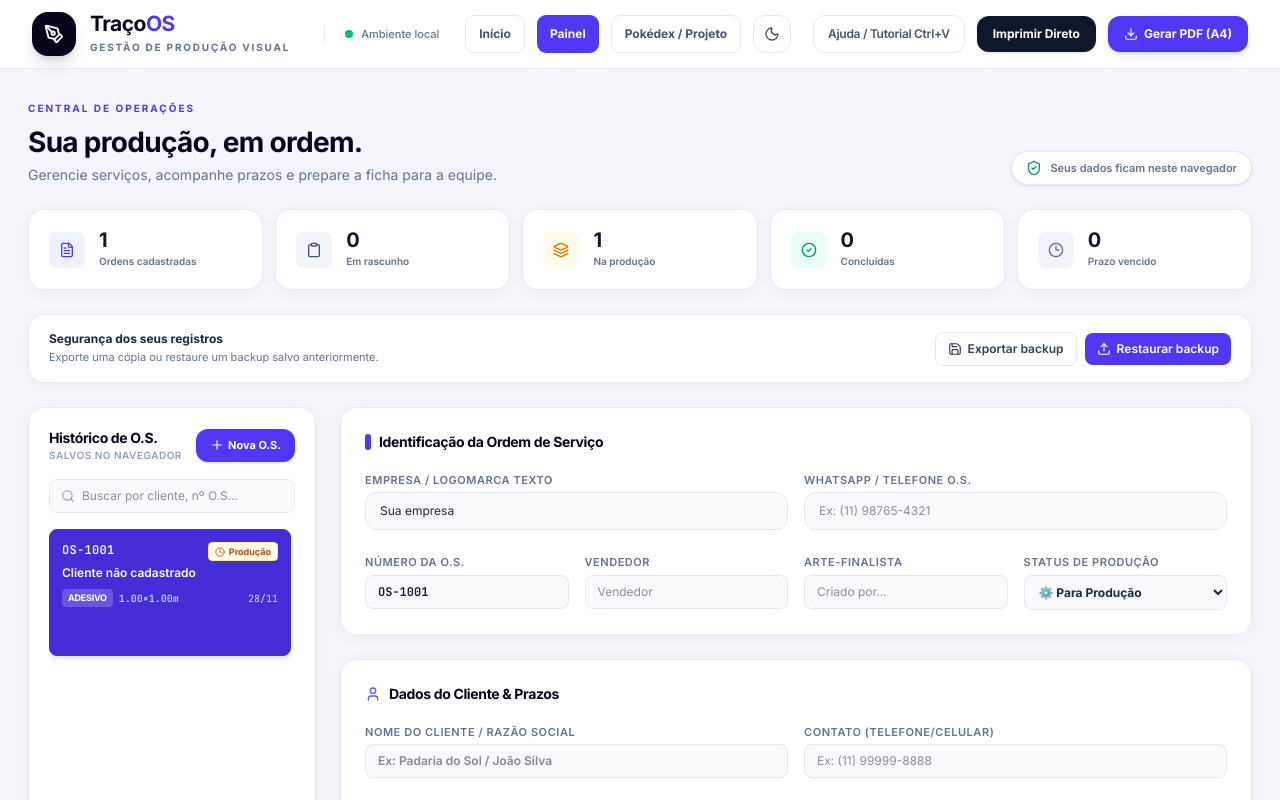
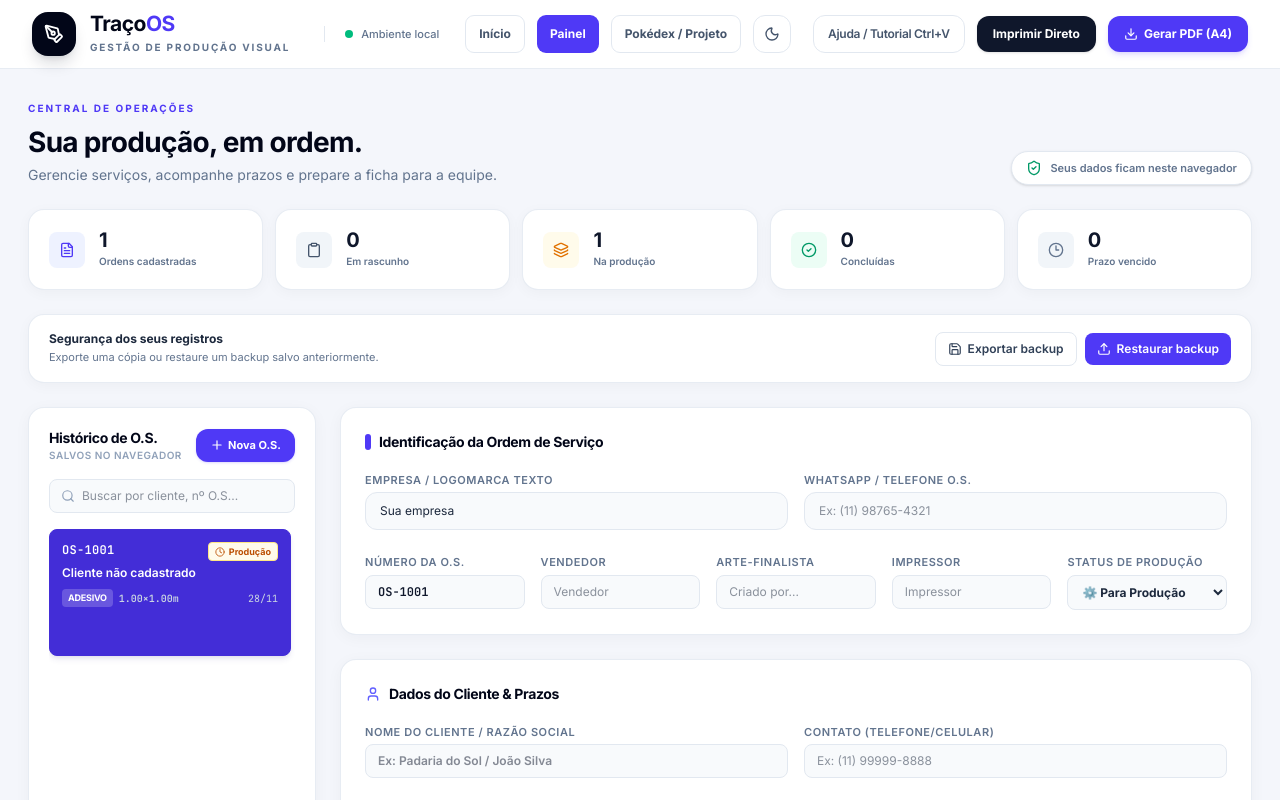
Before and after one commit to polar4851/geradordeos, a React (Vite) app: page / in a window 1280 px wide. Both pictures are taken after a click on the button "Painel". Shown: the top 800 px of the page. Built offline with nearby package versions, Linux system fonts and the light colour scheme.

Commit message:
Adiciona campo de impressor no formulário

```diff
--- a/src/components/OSForm.tsx
+++ b/src/components/OSForm.tsx
@@ -155,7 +155,7 @@ export default function OSForm({ activeOS, onChange }: OSFormProps) {
           </div>
         </div>
 
-        <div className="grid grid-cols-2 md:grid-cols-4 gap-4 pt-1">
+        <div className="grid grid-cols-2 md:grid-cols-5 gap-4 pt-1">
           <div>
             <label className="block text-[11px] font-semibold text-slate-500 uppercase tracking-wider mb-1">Número da O.S.</label>
             <input
@@ -183,6 +183,16 @@ export default function OSForm({ activeOS, onChange }: OSFormProps) {
               onChange={(e) => updateField('designer', e.target.value)}
               className="w-full text-xs bg-slate-50 hover:bg-slate-100/50 border border-slate-200 focus:border-indigo-500 rounded-lg px-3 py-2 text-slate-850 transition focus:outline-none focus:ring-1 focus:ring-indigo-500"
               placeholder="Criado por..."
+            />
+          </div>
+          <div>
+            <label className="block text-[11px] font-semibold text-slate-500 uppercase tracking-wider mb-1">Impressor</label>
+            <input
+              type="text"
+              value={activeOS.impressor || ""}
+              onChange={(e) => updateField("impressor", e.target.value)}
+              className="w-full text-xs bg-slate-50 hover:bg-slate-100/50 border border-slate-200 focus:border-indigo-500 rounded-lg px-3 py-2 text-slate-850 transition focus:outline-none focus:ring-1 focus:ring-indigo-500"
+              placeholder="Impressor"
             />
           </div>
           <div>
```
